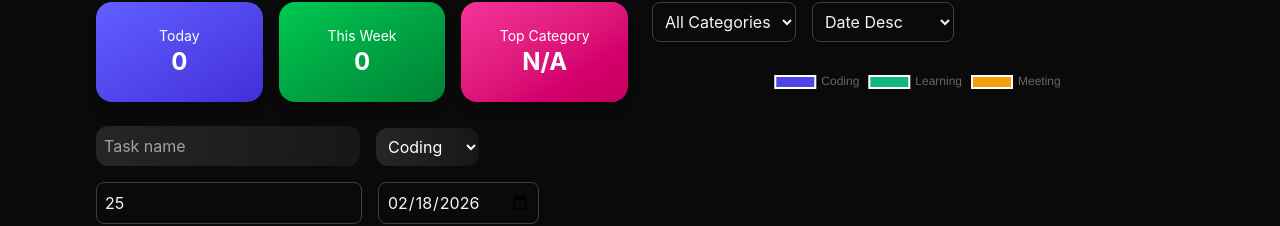
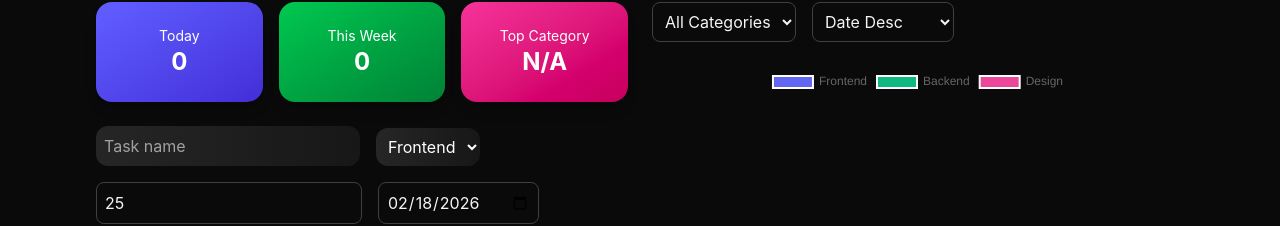
Before and after one commit to peysad/stack-track, a React (Vite) app: page / in a window 1280 px wide. Shown: the part 101-327 px from the top of the page. Built offline with nearby package versions, Linux system fonts and the light colour scheme.

Commit message:
fix(setLog): dashboard code was not setting the log

```diff
--- a/src/App.tsx
+++ b/src/App.tsx
@@ -1,25 +1,33 @@
-import { useState } from "react";
+import { useEffect, useState } from "react";
+import Dashboard from "./components/Dashboard";
 import Layout from "./components/Layout";
-import Dashboard from "./components/Dashboard";
-import { useLocalStorage } from "./hooks/useLocalStorage";
 import type { Log, Category } from "./types";
 
-function App() {
-  const [logs, setLogs] = useLocalStorage<Log[]>("logs", []);
-  const [categories, setCategories] = useLocalStorage<Category[]>(
-    "categories",
-    [
-      { id: "coding", name: "Coding", color: "#4f46e5" },
-      { id: "learning", name: "Learning", color: "#10b981" },
-      { id: "meeting", name: "Meeting", color: "#f59e0b" },
-    ],
-  );
+const defaultCategories: Category[] = [
+  { id: "frontend", name: "Frontend", color: "#6366f1" },
+  { id: "backend", name: "Backend", color: "#10b981" },
+  { id: "design", name: "Design", color: "#ec4899" },
+];
+
+export default function App() {
+  const [logs, setLogs] = useState<Log[]>([]);
+
+  // Load logs from localStorage
+  useEffect(() => {
+    const saved = localStorage.getItem("stacktrack-logs");
+    if (saved) {
+      setLogs(JSON.parse(saved));
+    }
+  }, []);
+
+  // Persist logs
+  useEffect(() => {
+    localStorage.setItem("stacktrack-logs", JSON.stringify(logs));
+  }, [logs]);
 
   return (
     <Layout>
-      <Dashboard logs={logs} categories={categories} />
+      <Dashboard logs={logs} categories={defaultCategories} setLogs={setLogs} />
     </Layout>
   );
 }
-
-export default App;
--- a/src/components/Dashboard.tsx
+++ b/src/components/Dashboard.tsx
@@ -1,3 +1,4 @@
+import { useState, useMemo } from "react";
 import SummaryCards from "./SummaryCards";
 import AddLogForm from "./AddLogForm";
 import LogList from "./LogList";
@@ -5,13 +6,12 @@ import CategoryChart from "./CategoryChart";
 import WeeklyChart from "./WeeklyChart";
 import LogFilter from "./LogFilter";
 import ExportCSV from "./ExportCSV";
-import { useState } from "react";
 import type { Log, Category } from "../types";
 
 interface DashboardProps {
   logs: Log[];
   categories: Category[];
-  setLogs: (logs: Log[]) => void;
+  setLogs: React.Dispatch<React.SetStateAction<Log[]>>;
 }
 
 export default function Dashboard({
@@ -22,7 +22,8 @@ export default function Dashboard({
   const [selectedCategory, setSelectedCategory] = useState("");
   const [sortBy, setSortBy] = useState("date-desc");
 
-  const filteredLogs = logs
+  const filteredLogs = useMemo(() => {
+    return [...logs]
       .filter((l) => !selectedCategory || l.categoryId === selectedCategory)
       .sort((a, b) => {
         if (sortBy === "date-desc") return b.date.localeCompare(a.date);
@@ -31,17 +32,21 @@ export default function Dashboard({
         if (sortBy === "minutes-asc") return a.minutes - b.minutes;
         return 0;
       });
+  }, [logs, selectedCategory, sortBy]);
 
   return (
     <div className="grid grid-cols-1 lg:grid-cols-2 gap-6">
       <div className="space-y-6">
         <SummaryCards logs={logs} categories={categories} />
+
         <AddLogForm
           categories={categories}
-          onAdd={(log) => setLogs([log, ...logs])}
+          onAdd={(log) => setLogs((prev) => [log, ...prev])}
         />
+
         <ExportCSV logs={logs} categories={categories} />
       </div>
+
       <div className="space-y-6">
         <LogFilter
           categories={categories}
@@ -50,15 +55,17 @@ export default function Dashboard({
           sortBy={sortBy}
           setSortBy={setSortBy}
         />
+
         <CategoryChart logs={logs} categories={categories} />
         <WeeklyChart logs={logs} />
+
         <LogList
           logs={filteredLogs}
           categories={categories}
           onUpdate={(log) =>
-            setLogs(logs.map((l) => (l.id === log.id ? log : l)))
+            setLogs((prev) => prev.map((l) => (l.id === log.id ? log : l)))
           }
-          onDelete={(id) => setLogs(logs.filter((l) => l.id !== id))}
+          onDelete={(id) => setLogs((prev) => prev.filter((l) => l.id !== id))}
         />
       </div>
     </div>
```
Lines whose indentation alone changed are shown as unchanged.
